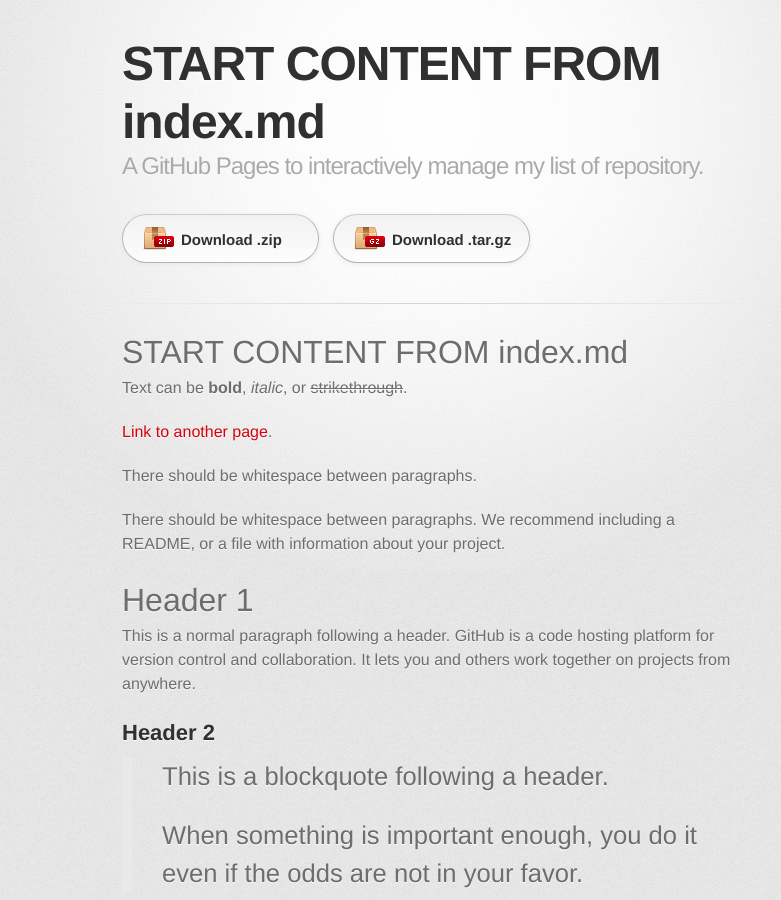
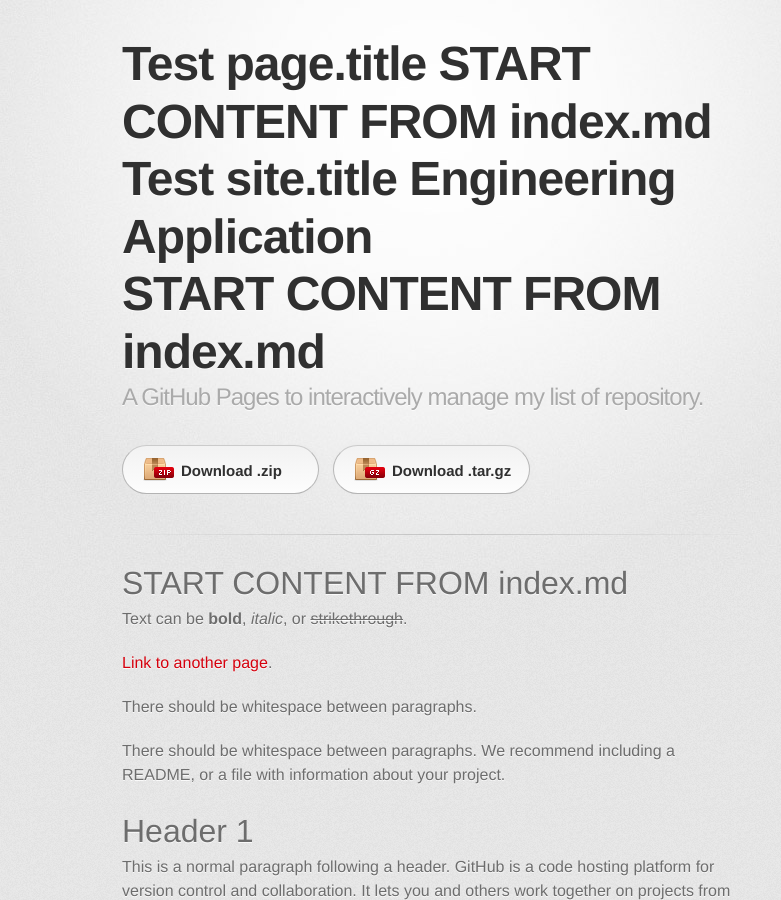
Before and after one commit to jmsweb/jmsweb.github.io, a Jekyll site: the page built from index.md, in a window 1280 px wide and 900 px high. Shown: the whole window, without its empty margins (208-989 px from the left). Built offline with Jekyll 4.4.1, drawn with Linux system fonts in a browser that asks for light colours; some web fonts are replaced; our own code applies the rules of GitHub Pages for plain Markdown files.

Commit message:
debug title

```diff
--- a/_layouts/default.html
+++ b/_layouts/default.html
@@ -18,6 +18,8 @@
       <div class="inner">
 
         <header>
+          <h1>Test page.title {{ page.title }}</h1>
+          <h1>Test site.title {{ site.title }}</h1>
           <h1>{{ page.title | default: site.title | default: site.github.repository_name }}</h1>
           <h2>{{ page.description | default: site.description | default: site.github.project_tagline }}</h2>
         </header>
```
